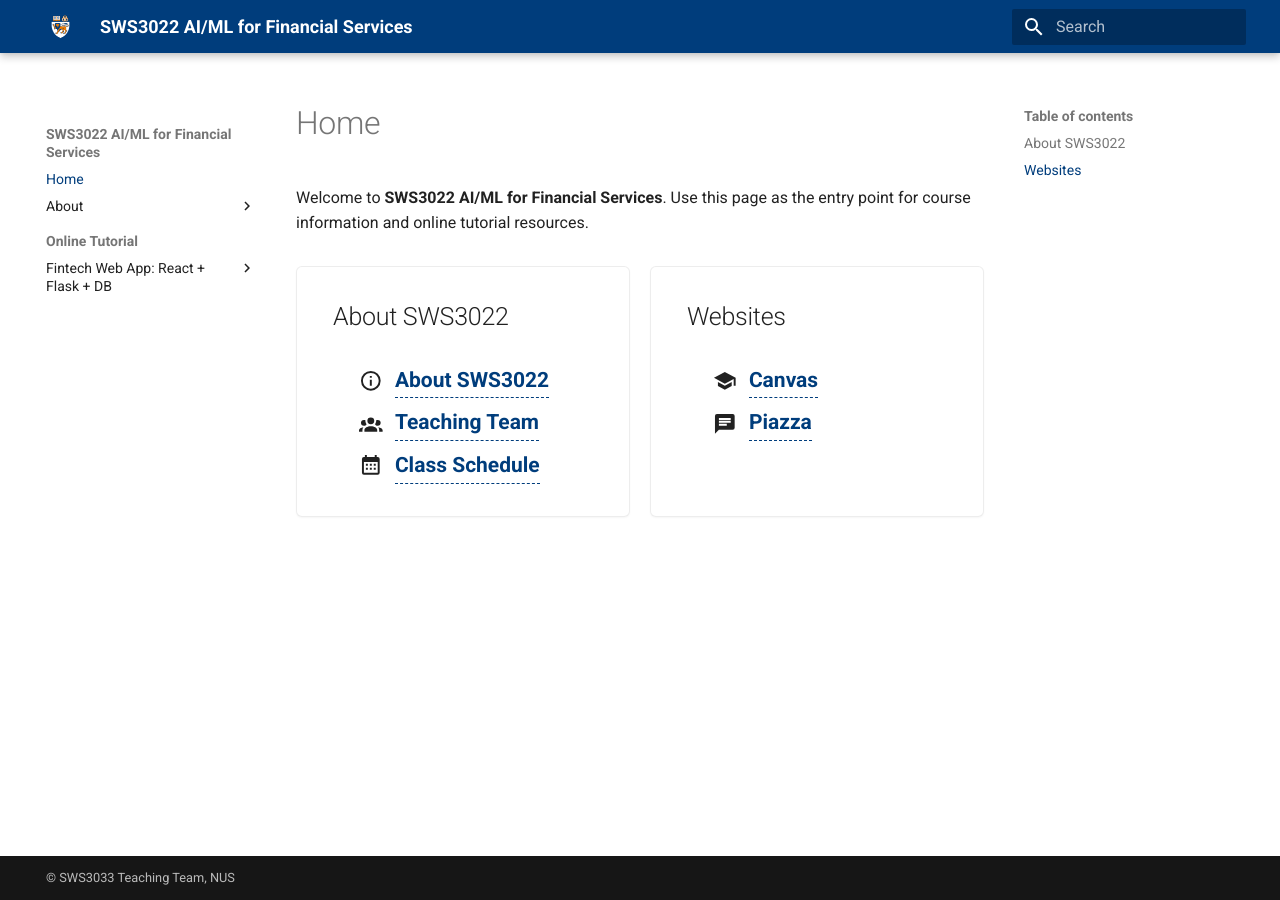
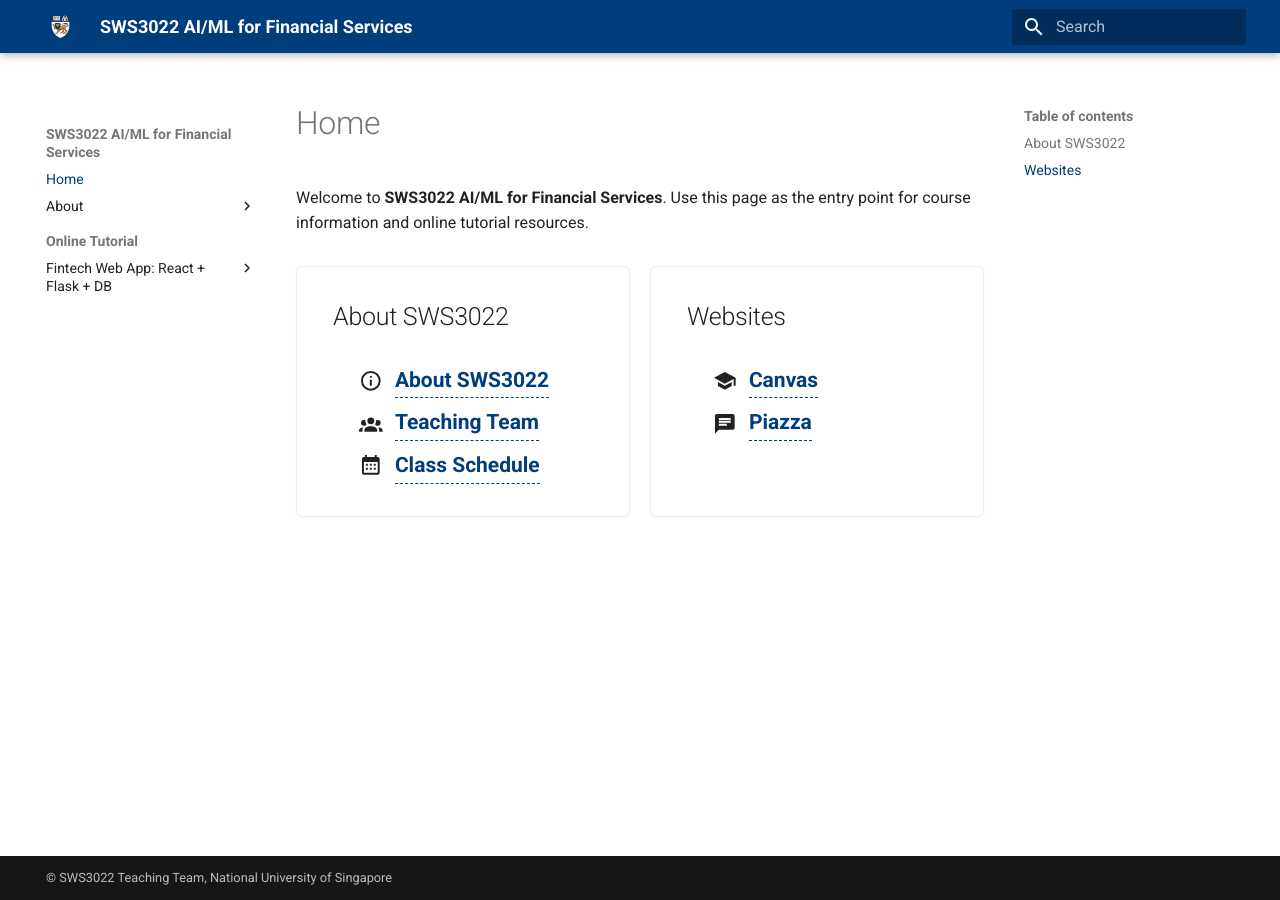
Before and after one commit to SWS3022/SWS3022.github.io, an MkDocs documentation site: the page built from docs/index.md, in a window 1280 px wide. Built offline with MkDocs 1.6.1 and Material for MkDocs 9.7.7, drawn with Linux system fonts in a browser that asks for light colours.

Commit message:
Fix site copyright text

```diff
--- a/mkdocs.yml
+++ b/mkdocs.yml
@@ -58,7 +58,7 @@ markdown_extensions:
 plugins:
   - search
 
-copyright: "&copy; SWS3033 Teaching Team, NUS"
+copyright: "&copy; SWS3022 Teaching Team, National University of Singapore"
 
 extra:
   generator: false
```
